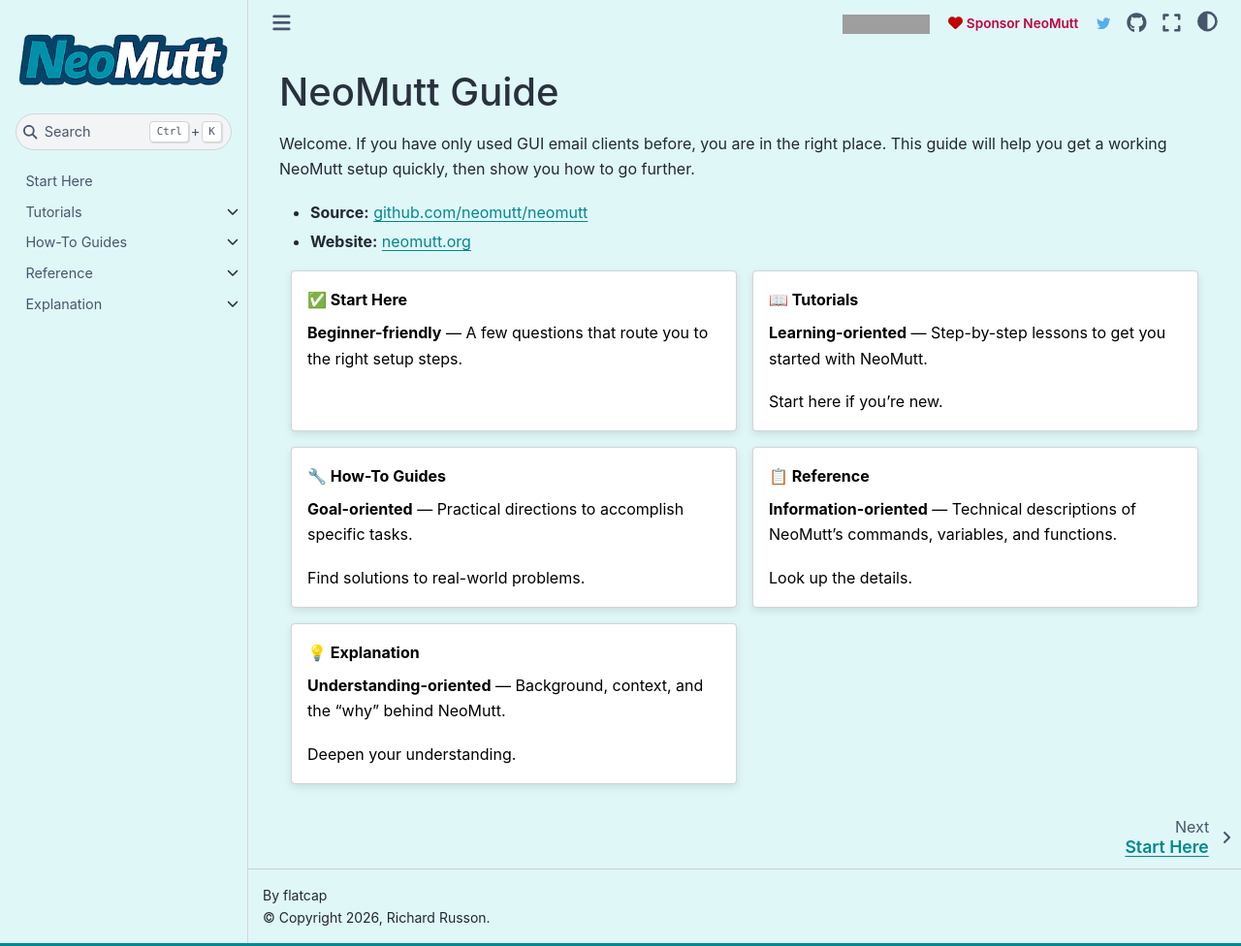
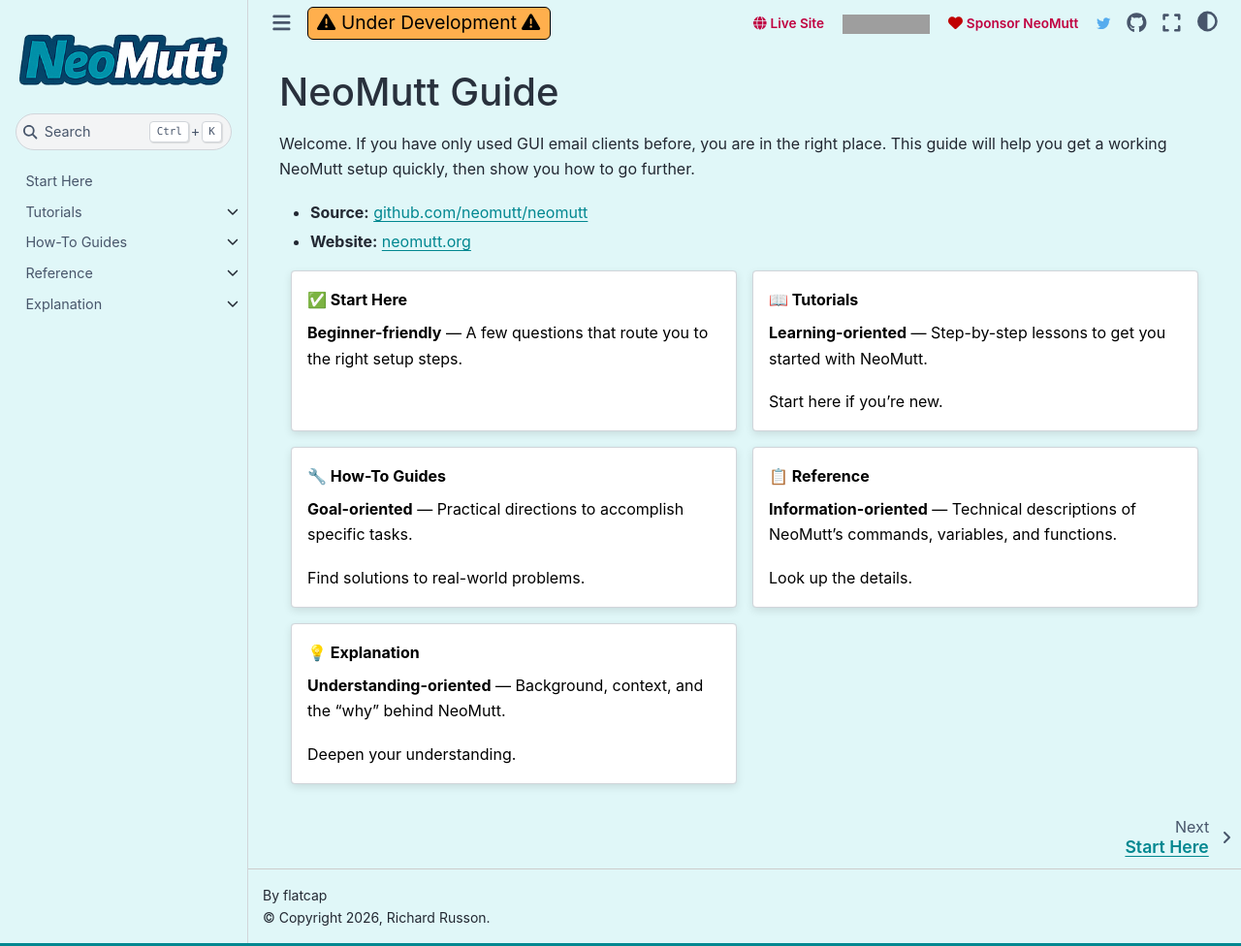
Before and after one commit to neomutt/docs, a Sphinx documentation site: the page built from docs/index.md, in a window 1280 px wide and 976 px high. Shown: the whole window at 97% size. Built offline with Sphinx 7.4.7 and the Sphinx Book theme 1.1.4, drawn with Linux system fonts in a browser that asks for light colours; grey boxes are pictures that could not be loaded.

Commit message:
restore article headers

```diff
--- a/docs/_static/custom.css
+++ b/docs/_static/custom.css
@@ -85,20 +85,6 @@
   display: block;
 }
 
-/* ── Article header toolbar — force horizontal flex layout ─── */
-.header-article-items__end {
-  display: flex !important;
-  flex-direction: row !important;
-  flex-wrap: wrap;
-  align-items: center;
-  gap: 0.5rem;
-}
-
-.header-article-items__end .header-article-item {
-  display: flex !important;
-  align-items: center;
-}
-
 /* ── Footer accent ──────────────────────────────────────────── */
 .bd-footer {
   border-top: 3px solid #018790 !important;
@@ -158,3 +144,28 @@
 html[data-theme=dark] .sponsor-link:hover .sponsor-heart {
   color: #fff;
 }
+
+.devel-warning {
+  padding: 0 0.5em 0 0.5em;
+  border-radius: 6px;
+  font-size: 1.2rem;
+  background: #ffaf4d;
+  color: #000;
+  border: 1px solid black;
+}
+
+/* ── Article header toolbar — force horizontal flex layout ─── */
+.header-article-items__end, .header-article-items__start {
+  display: flex !important;
+  flex-direction: row !important;
+  flex-wrap: wrap;
+  align-items: center;
+  gap: 0.5rem;
+}
+
+.header-article-items__end .header-article-item,
+.header-article-items__start .header-article-item {
+{
+  display: flex !important;
+  align-items: center;
+}
--- /dev/null
+++ b/docs/_templates/devel.html
@@ -0,0 +1,5 @@
+<span class="devel-warning">
+  <i class="fa-solid fa-triangle-exclamation"></i>
+  Under Development
+  <i class="fa-solid fa-triangle-exclamation"></i>
+</span>
--- /dev/null
+++ b/docs/_templates/livesite.html
@@ -0,0 +1,5 @@
+{% if is_local_build %}
+<a class="sponsor-link" href="https://docs.neomutt.org/" target="_blank" rel="noopener">
+  <i class="fa-solid fa-globe"></i> Live Site
+</a>
+{% endif %}
--- a/docs/conf.py
+++ b/docs/conf.py
@@ -40,16 +40,19 @@
     "repository_url": "https://github.com/neomutt/docs",
     "use_repository_button": True,
     "use_sidenotes": True,
-    "article_header_end": ["stars.html", "sponsor.html", "twitter.html", "article-header-buttons.html"],
+    "article_header_start": ["toggle-primary-sidebar", "breadcrumbs", "devel"],
+    "article_header_end": ["livesite.html", "stars.html", "sponsor.html", "twitter.html", "article-header-buttons.html"],
 }
 
 # -- Options for EPUB output
 epub_show_urls = 'footnote'
 
+import os
 html_context = {
     "display_github": True,
     "github_user": "neomutt",
     "github_repo": "docs",
     "github_version": "main",
     "conf_py_path": "/docs/",
+    "is_local_build": "READTHEDOCS" not in os.environ,
 }
```
